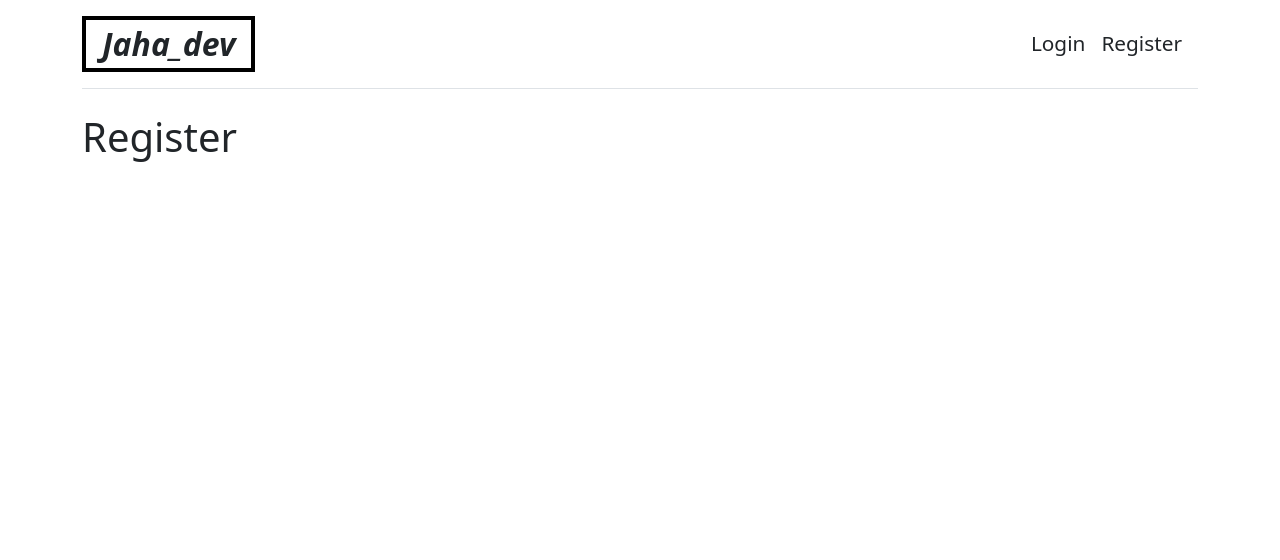
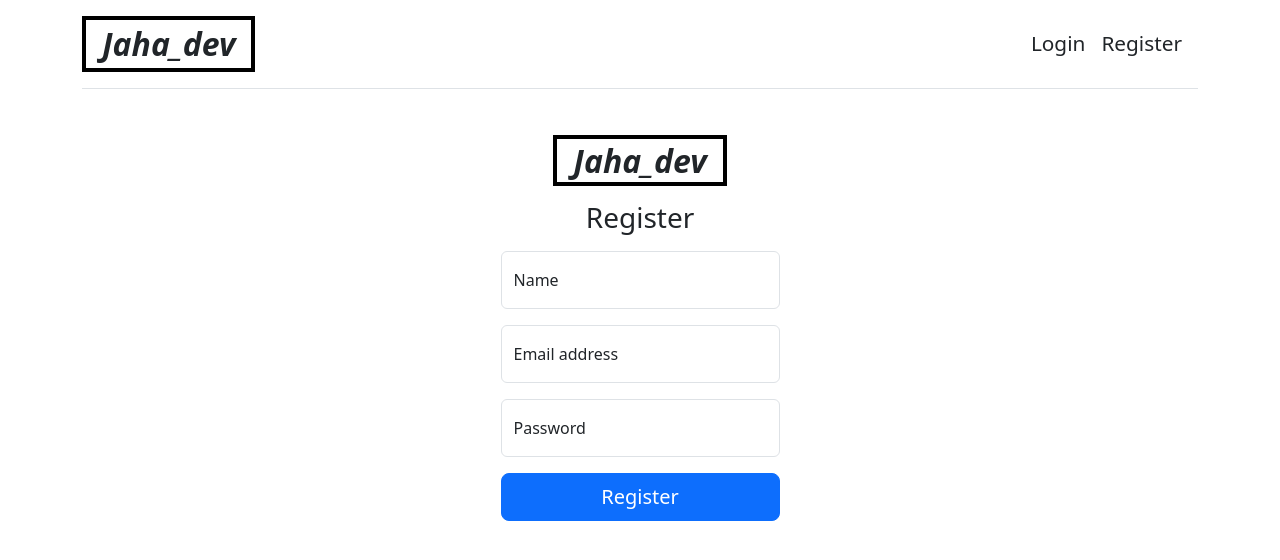
Before and after one commit to jahakholikulov002/Full-stack-application-in-vue, a Vue app: page /register in a window 1280 px wide. Shown: the top 560 px of the page. Built offline with nearby package versions, Linux system fonts and the light colour scheme.

Commit message:
login and register componets with ui-components added

```diff
--- /dev/null
+++ b/src/components/Login.vue
@@ -0,0 +1,33 @@
+<template >
+    <div>
+        <main class="form-signin w-25 m-auto mt-5">
+            <form>
+                <span>Jaha_dev</span>
+                <h1 class="h3 mb-3 mt-3 fw-normal">Login</h1>
+
+
+                <Input :label="'Email address'" :type="'email'" />
+                <Input :label="'Password'" :type="'password'" />
+                <Button type="submit">Login</Button>
+
+
+            </form>
+        </main>
+    </div>
+</template>
+<script>
+export default {
+
+}
+</script>
+<style  scoped>
+span {
+    cursor: pointer;
+    font-size: 2rem;
+    font-weight: 700;
+    border: 4px solid black;
+    padding: 0 1rem;
+    font-style: oblique;
+    cursor: pointer;
+}
+</style>
--- /dev/null
+++ b/src/components/Register.vue
@@ -0,0 +1,34 @@
+<template >
+    <div>
+        <main class="form-signin w-25 m-auto mt-5">
+            <form>
+                <span>Jaha_dev</span>
+                <h1 class="h3 mb-3 mt-3 fw-normal">Register</h1>
+                <Input :label="'Name'" :type="'text'" />
+                <Input :label="'Email address'" :type="'email'"/>
+                <Input :label="'Password'" :type="'password'" />
+
+
+
+
+                <Button type="submit">Register</Button>
+            </form>
+        </main>
+    </div>
+</template>
+<script>
+export default {
+
+}
+</script>
+<style  scoped>
+span {
+    cursor: pointer;
+    font-size: 2rem;
+    font-weight: 700;
+    border: 4px solid black;
+    padding: 0 1rem;
+    font-style: oblique;
+    cursor: pointer;
+}
+</style>
--- a/src/components/index.js
+++ b/src/components/index.js
@@ -1 +1,3 @@
 export {default as Navbar} from "./Navbar.vue"
+export {default as Register} from "./Register.vue"
+export {default as Login} from "./Login.vue"
--- /dev/null
+++ b/src/components/ui-components/Button.vue
@@ -0,0 +1,11 @@
+<template>
+    <button class="w-100 btn btn-lg mt-3 btn-primary" type="submit">
+        <slot></slot>
+    </button>
+</template>
+<script>
+export default {
+name: 'Button'
+}
+</script>
+<style></style>
--- /dev/null
+++ b/src/components/ui-components/Input.vue
@@ -0,0 +1,17 @@
+<template>
+    <div class="form-floating mt-3">
+        <input :type="type" class="form-control" id="floatingInput" :placeholder="label">
+        <label for="floatingInput">{{label}}</label>
+    </div>
+</template>
+<script>
+export default {
+    name: 'Input',
+    props:{
+        label: String,
+        type: String,
+
+      }
+}
+</script>
+<style></style>
--- /dev/null
+++ b/src/components/ui-components/index.js
@@ -0,0 +1,4 @@
+import Button from "./Button.vue"
+import Input from "./Input.vue"
+
+export default [Button, Input]
--- a/src/main.js
+++ b/src/main.js
@@ -3,5 +3,8 @@
 import { createApp } from 'vue';
 import App from '@/App.vue';
 import router from '@/router';
-
-createApp(App).use(router).mount('#app');
+import uiComponents from './components/ui-components';
+const app = createApp(App);
+    uiComponents.map(component=>app.component(component.name, component))
+app.use(router)
+app.mount('#app');
--- a/src/views/HomeView.vue
+++ b/src/views/HomeView.vue
@@ -8,4 +8,4 @@ export default {
 
 }
 </script>
-<style></style>
+<style>  </style>
--- a/src/views/LoginView.vue
+++ b/src/views/LoginView.vue
@@ -1,14 +1,15 @@
 <template>
-  <div class="container">
-    <h1>
-      Login
-    </h1>
+  <div class="container text-center">
+    <Login/>
 
   </div>
 </template>
 <script>
+import {Login} from "@/components"
 export default {
-
+    components:{
+      Login,
+    }
 }
 </script>
 <style>
--- a/src/views/RegisterView.vue
+++ b/src/views/RegisterView.vue
@@ -1,14 +1,15 @@
 <template>
-    <div class="container">
-        <h1>
-            Register
-        </h1>
+    <div class="container text-center">
+       <Register/>
 
     </div>
 </template>
 <script>
+import {Register} from "@/components"
 export default {
-
+    components: {
+        Register,
+    }
 }
 </script>
 <style >
```
